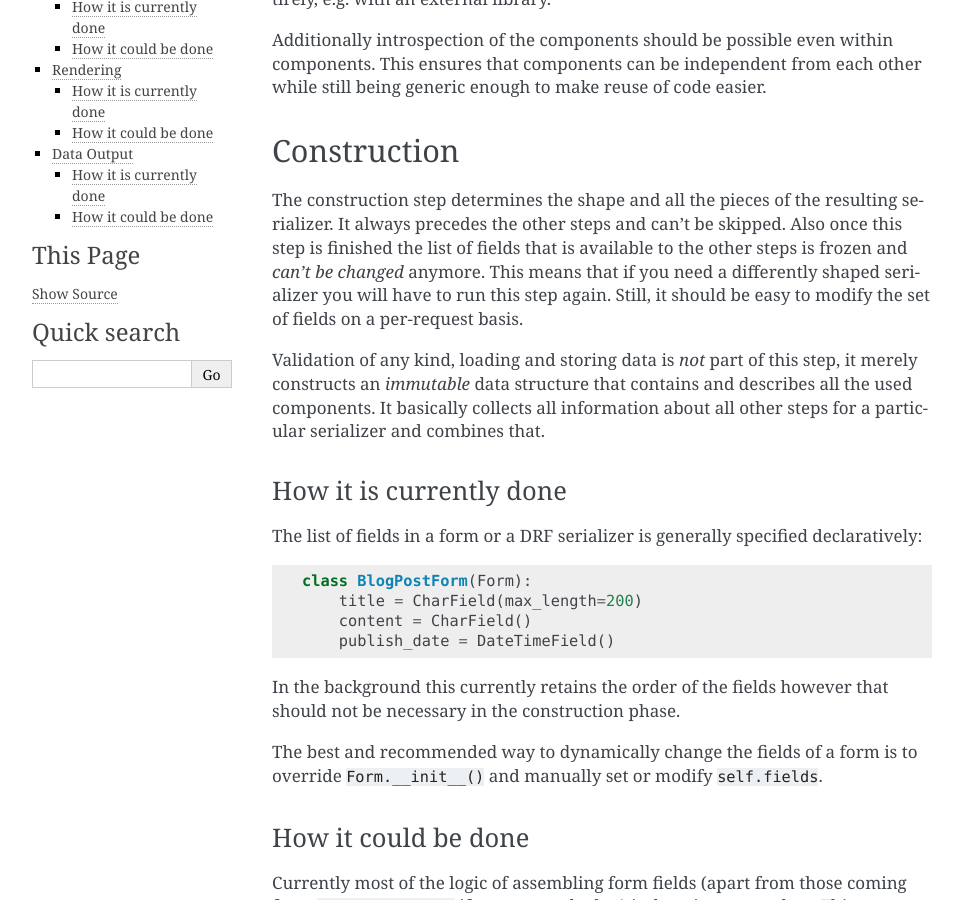
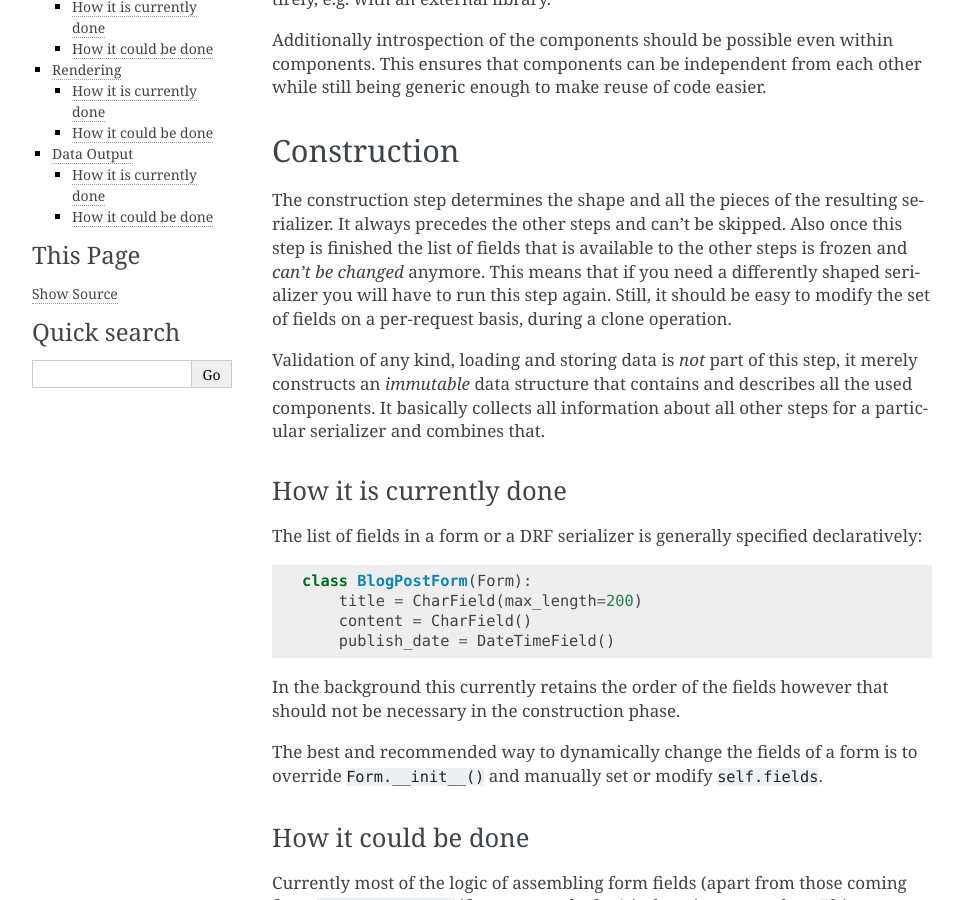
Before and after one commit to mjtamlyn/django-adapters, a Sphinx documentation site: the page built from docs/source/components.rst, in a window 1280 px wide and 900 px high, scrolled down 392 px. Shown: the whole window, without its empty margins (148-1111 px from the left). Built offline with Sphinx 7.4.7, drawn with Linux system fonts in a browser that asks for light colours.

Commit message:
Clone operation for safety, reported by @Ian-Foote
Always clone object before any schema mutation, to ensure data is
consistent with schema in-between mutations and cloning in general -
other clone usages out of the scope of this commit on documentation.

```diff
--- a/docs/source/components.rst
+++ b/docs/source/components.rst
@@ -28,7 +28,7 @@ serializer. It always precedes the other steps and can't be skipped. Also once
 this step is finished the list of fields that is available to the other steps is
 frozen and *can't be changed* anymore. This means that if you need a differently
 shaped serializer you will have to run this step again. Still, it should be easy
-to modify the set of fields on a per-request basis.
+to modify the set of fields on a per-request basis, during a clone operation.
 
 Validation of any kind, loading and storing data is *not* part of this step, it
 merely constructs an *immutable* data structure that contains and describes all
```
